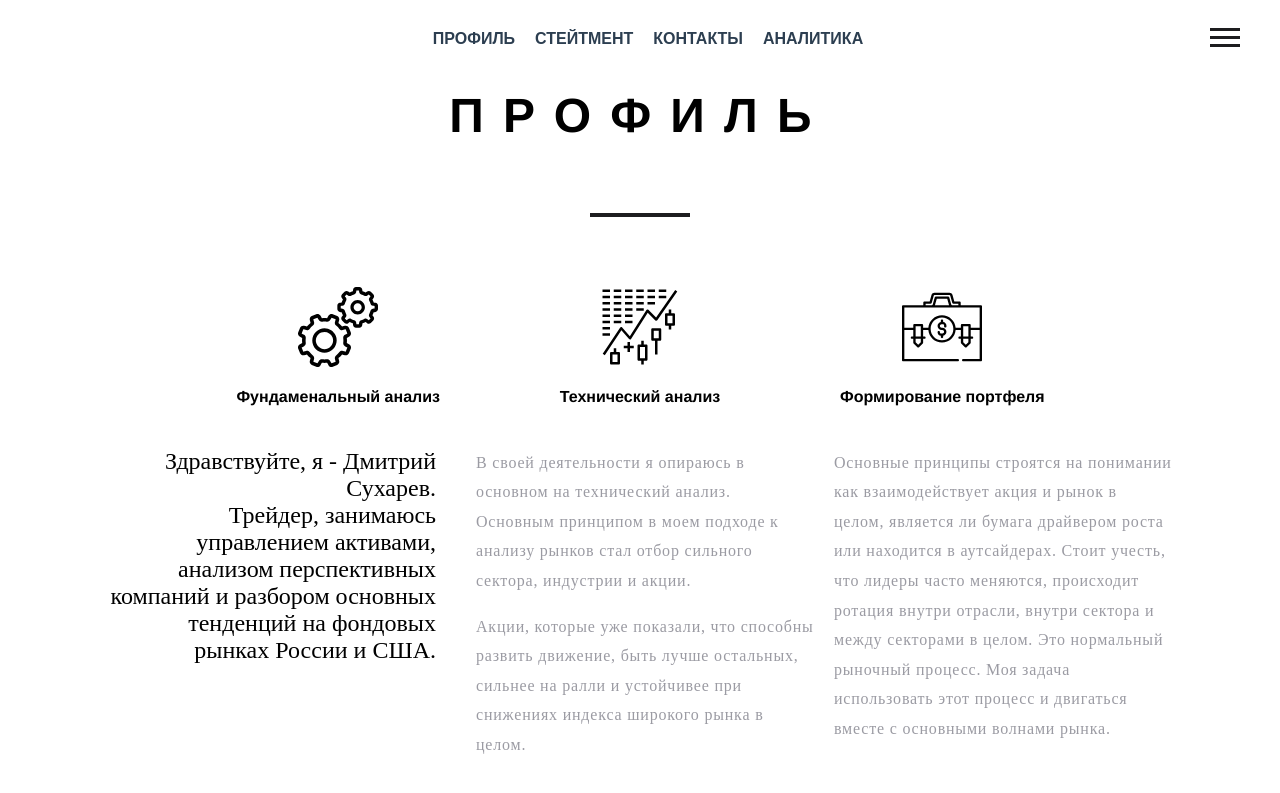
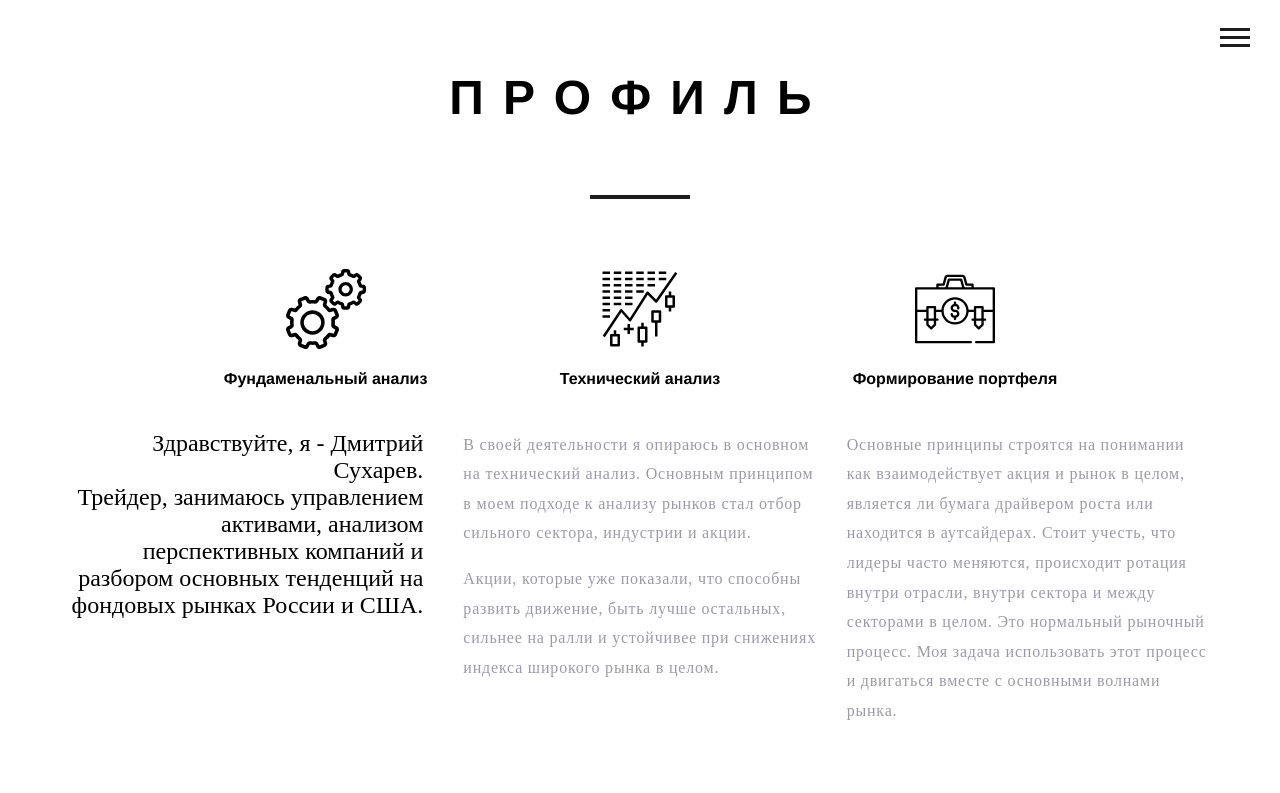
Before and after one commit to vito2005/Trader, a Vue app: page / in a window 1280 px wide. Shown: the top 793 px of the page. Built offline with nearby package versions, Linux system fonts and the light colour scheme.

Commit message:
menu settings

```diff
--- a/src/components/Content.vue
+++ b/src/components/Content.vue
@@ -57,7 +57,6 @@
           </div>
         </div>
       </div>
-
     </section>
     <section class="section section-statement">
       <div class="section__headline">
@@ -105,7 +104,7 @@ export default class Content extends Vue {
 <!-- Add "scoped" attribute to limit CSS to this component only -->
 <style scoped lang="scss">
   .section {
-    padding: 80px;
+    padding: 70px 50px 0 50px;
     color: rgb(0, 0, 0);
     .section__headline {
       font-size: 3rem;
@@ -177,6 +176,14 @@ export default class Content extends Vue {
       .section__content__aboutme {
         max-width: 1200px;
         margin: 0 auto;
+        &:after {
+          visibility: hidden;
+          display: block;
+          font-size: 0;
+          content: " ";
+          clear: both;
+          height: 0;
+        }
         .column__main {
           width: 33.33333%;
           display: block;
@@ -204,7 +211,7 @@ export default class Content extends Vue {
           display: block;
           float: left;
           box-sizing: border-box;
-          padding: 20px;
+          padding: 20px 20px 0 20px;
           p {
             margin-top: 0;
             color: #9B9BA3;
@@ -213,6 +220,9 @@ export default class Content extends Vue {
             font-style: normal;
             line-height: 1.85em;
             letter-spacing: .05em;
+            &:last-child {
+              margin-bottom: 0;
+            }
           }
         }
       }
@@ -228,4 +238,7 @@ export default class Content extends Vue {
       }
     }
   }
+  .section-contact {
+    margin-bottom: 30px;
+  }
 </style>
--- a/src/components/Menu.vue
+++ b/src/components/Menu.vue
@@ -1,10 +1,10 @@
 <template>
-  <nav class="main-nav">
+  <nav class="main-nav" ref="menu" @mouseleave="toggleMenuVisibility(menuVisibility)">
     <ul>
       <li :key="i" v-for="(item, i) in items"><a :href="`#${item.href}`"></a>{{ item.title }}</li>
     </ul>
     <a href="#" class="main-nav-trigger">
-      <i class="icon icon--burger"></i>
+      <i @mouseenter="toggleMenuVisibility(menuVisibility)" class="icon icon--burger"></i>
     </a>
   </nav>
 
@@ -15,20 +15,54 @@ import { Component, Prop, Vue } from 'vue-property-decorator'
 
 @Component
 export default class HelloWorld extends Vue {
-        @Prop() private items!: string[];
+        @Prop() private items!: string[]
+        menuVisibility = false
+        toggleMenuVisibility (val: boolean) {
+          const el = this.$refs.menu
+          if (!val) {
+            el.style.setProperty('--margin-top', 0)
+          } else {
+            el.style.setProperty('--margin-top', '-81px')
+          }
+          this.menuVisibility = !val
+        }
 }
 </script>
 
 <!-- Add "scoped" attribute to limit CSS to this component only -->
 <style  lang="scss">
+  body {
+    margin: 0;
+    padding: 0;
+    height: 100%;
+    width: 100%;
+    font-family: "Oak Light",sans-serif;
+    font-weight: lighter;
+    font-style: normal;
+  }
   nav.main-nav {
+    --margin-top: -81px;
+      height: auto;
       position: fixed;
       top: 0;
       width: 100%;
       text-align: center;
       z-index: 1000;
+      background: #FFF;
       transition: .7s cubic-bezier(.77,0,.175,1);
+    &:before {
+      height: 80px;
+      content: '';
+      display: block;
+      background: #FFF;
+      border-bottom: 1px solid #F3F3F3;
+      margin-top: var(--margin-top);
+      -webkit-transition: .4s cubic-bezier(.77,0,.175,1);
+      transition: .4s cubic-bezier(.77,0,.175,1);
+    }
     ul  {
+      top: auto;
+      bottom: 0;
       background-color: #FFF;
       display: flex;
       justify-content: center;
@@ -40,7 +74,8 @@ export default class HelloWorld extends Vue {
       margin: 0;
       li  {
         cursor: pointer;
-        margin: 10px;
+        margin: 0 30px;
+        padding: 10px;
         text-transform: uppercase;
         font-family: "Oak Bold",sans-serif;
         font-weight: 700;
@@ -54,23 +89,31 @@ export default class HelloWorld extends Vue {
   a.main-nav-trigger {
     display: block;
     position: fixed;
-    top: 30px;
+    top: 20px;
     right: 30px;
     padding: 10px 0;
     cursor: pointer;
+    background-color: transparent;
+    &:visited {
+      color: inherit;
+    }
     i.icon--burger {
+      display: inline-block;
+      vertical-align: middle;
+      width: 30px;
       height: 3px;
-      width: 30px;
+      top: -2px;
+      position: relative;
+      margin-bottom: 20px;
+      -webkit-transition: .4s cubic-bezier(.77,0,.175,1);
+      transition: .4s cubic-bezier(.77,0,.175,1);
+      -webkit-transform: rotateZ(0);
+      transform: rotateZ(0);
       background: #1D1D1F;
-      display: inline-block;
-      position: absolute;
-      right: 10px;
-      top: -2px;
-      vertical-align: middle;
       &:before, &:after {
         content: '';
         display: block;
-        width: 30px;
+        width: 0;
         height: 3px;
         left: 0;
         position: absolute;
@@ -80,10 +123,12 @@ export default class HelloWorld extends Vue {
       }
       &:before {
         top: 8px;
+        width: 30px;
         -webkit-transform: rotateZ(0);
         transform: rotateZ(0);
       }
       &:after {
+        width: 30px;
         top: 16px;
         -webkit-transform: rotateZ(0);
         transform: rotateZ(0);
--- a/src/components/chart.vue
+++ b/src/components/chart.vue
@@ -18,13 +18,13 @@ export default {
       handler: async function (val) {
         if (val && Object.keys(val).length) {
           this.renderChart({
-            labels: ['Январь', 'Февраль', 'Март', 'Апрель', 'Май', 'Июнь', 'Июль', 'Август', 'Сентябрь', 'Октябрь', 'Ноябрь', 'Декабрь'],
+            labels: this.chartData.U2815583['1Y'].dates.map(d => parse(d)),
             datasets: [
               {
-                label: 'Коммиты на GitHub',
+                label: 'Доходность США (%)',
                 backgroundColor: '#8cf8a4',
                 fill: false,
-                data: [40, 20, 12, 39, 10, 40, 39, 80, 40, 20, 12, 11]
+                data: this.chartData.U2815583['1Y'].cps.map(d => (d * 100).toFixed(2))
               }
             ]
           }, { responsive: true, maintainAspectRatio: false })
@@ -45,7 +45,7 @@ export default {
       labels: this.chartData.U2815583['1Y'].dates.map(d => parse(d)),
       datasets: [
         {
-          label: 'Доходность (%)',
+          label: 'Доходность США (%)',
           backgroundColor: '#8cf8a4',
           fill: false,
           data: this.chartData.U2815583['1Y'].cps.map(d => (d * 100).toFixed(2))
--- a/tsconfig.json
+++ b/tsconfig.json
@@ -7,6 +7,7 @@
     "importHelpers": true,
     "moduleResolution": "node",
     "experimentalDecorators": true,
+    "resolveJsonModule": true,
     "esModuleInterop": true,
     "allowSyntheticDefaultImports": true,
     "sourceMap": true,
```
